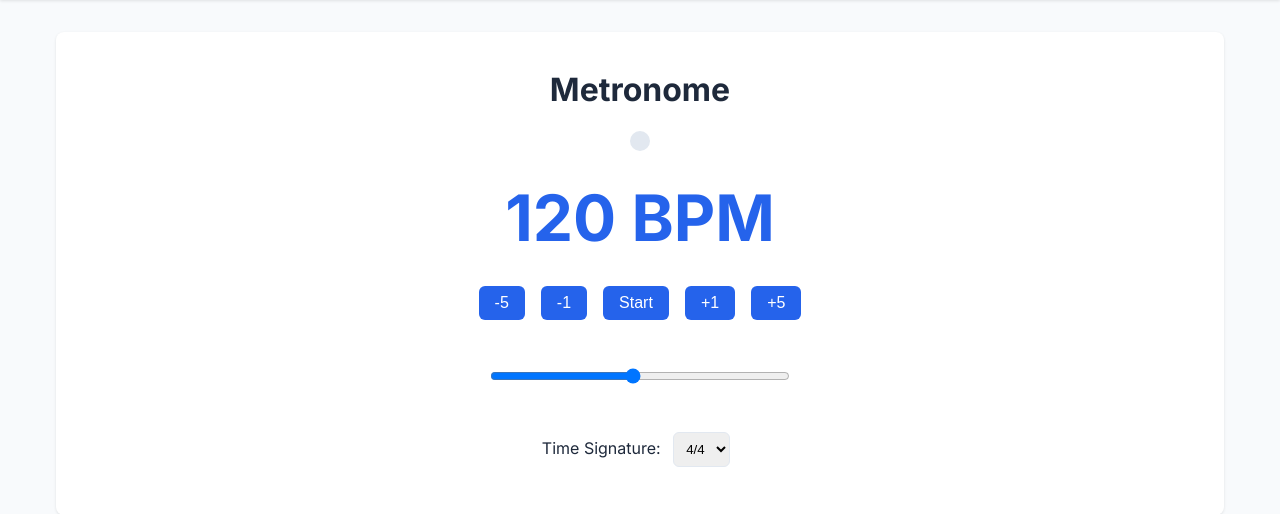
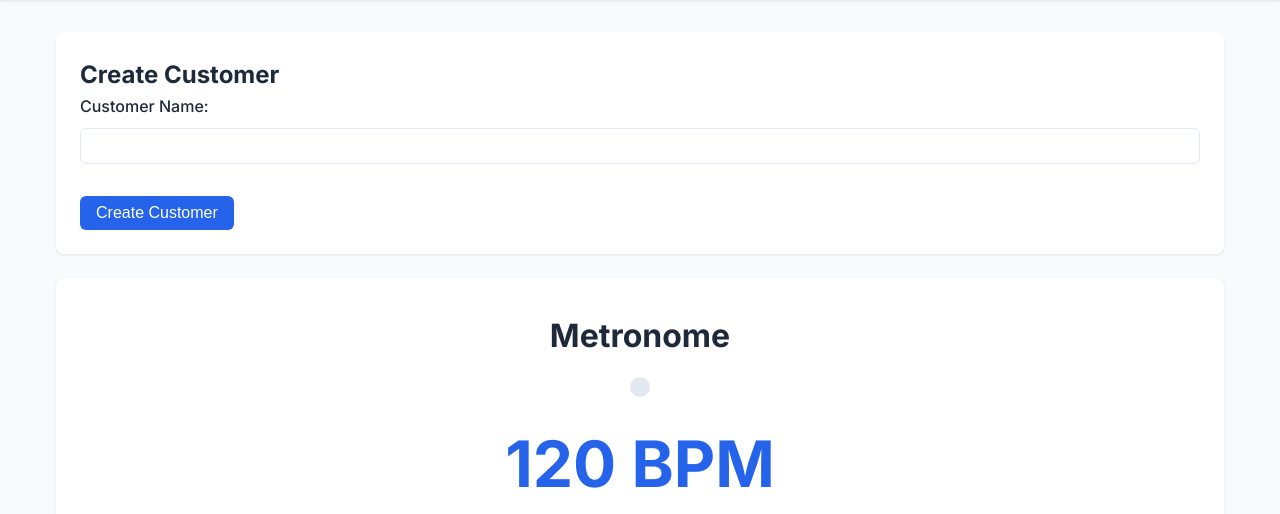
Before and after one commit to carnalim/openhands_repo, a Flask app: page /metronome in a window 1280 px wide. Shown: the part 64-578 px from the top of the page. Run offline with Flask 3, Linux system fonts and the light colour scheme.

Commit message:
Add Metronome API customer creation functionality

```diff
--- a/templates/metronome.html
+++ b/templates/metronome.html
@@ -4,6 +4,36 @@
 
 {% block extra_css %}
 <style>
+    .message-box {
+        margin-top: 1rem;
+        padding: 0.75rem;
+        border-radius: 0.375rem;
+        display: none;
+    }
+
+    .message-box.success {
+        display: block;
+        background-color: #dcfce7;
+        color: #166534;
+        border: 1px solid #86efac;
+    }
+
+    .message-box.error {
+        display: block;
+        background-color: #fee2e2;
+        color: #991b1b;
+        border: 1px solid #fecaca;
+    }
+
+    .form-input {
+        width: 100%;
+        padding: 0.5rem;
+        border: 1px solid #e2e8f0;
+        border-radius: 0.375rem;
+        font-size: 1rem;
+        margin-bottom: 1rem;
+    }
+
     .metronome-container {
         text-align: center;
         padding: 2rem;
@@ -55,6 +85,16 @@
 {% endblock %}
 
 {% block content %}
+<div class="card">
+    <h2>Create Customer</h2>
+    <div class="form-group">
+        <label for="customerName">Customer Name:</label>
+        <input type="text" id="customerName" name="customerName" class="form-input">
+    </div>
+    <button onclick="createCustomer()">Create Customer</button>
+    <div id="customerMessage" class="message-box"></div>
+</div>
+
 <div class="card metronome-container">
     <h1>Metronome</h1>
 
@@ -88,6 +128,53 @@
 
 {% block extra_js %}
 <script>
+    // Metronome API integration
+    const METRONOME_API_KEY = '9bfd0288727d109c3ae126775c38aca41e798147ee2033fd80c54fbd34d2ac44';
+
+    async function createCustomer() {
+        const customerName = document.getElementById('customerName').value.trim();
+        const messageBox = document.getElementById('customerMessage');
+
+        if (!customerName) {
+            showMessage('Please enter a customer name', 'error');
+            return;
+        }
+
+        try {
+            const response = await fetch('https://api.metronome.com/v1/customers', {
+                method: 'POST',
+                headers: {
+                    'Authorization': `Bearer ${METRONOME_API_KEY}`,
+                    'Content-Type': 'application/json'
+                },
+                body: JSON.stringify({
+                    name: customerName
+                })
+            });
+
+            const data = await response.json();
+
+            if (response.ok) {
+                showMessage(`Customer "${customerName}" created successfully!`, 'success');
+                document.getElementById('customerName').value = '';
+            } else {
+                showMessage(`Error: ${data.message || 'Failed to create customer'}`, 'error');
+            }
+        } catch (error) {
+            showMessage(`Error: ${error.message}`, 'error');
+        }
+    }
+
+    function showMessage(message, type) {
+        const messageBox = document.getElementById('customerMessage');
+        messageBox.textContent = message;
+        messageBox.className = `message-box ${type}`;
+
+        // Hide message after 5 seconds
+        setTimeout(() => {
+            messageBox.className = 'message-box';
+        }, 5000);
+    }
     let audioContext = null;
     let currentBeat = 0;
     let isPlaying = false;
```
